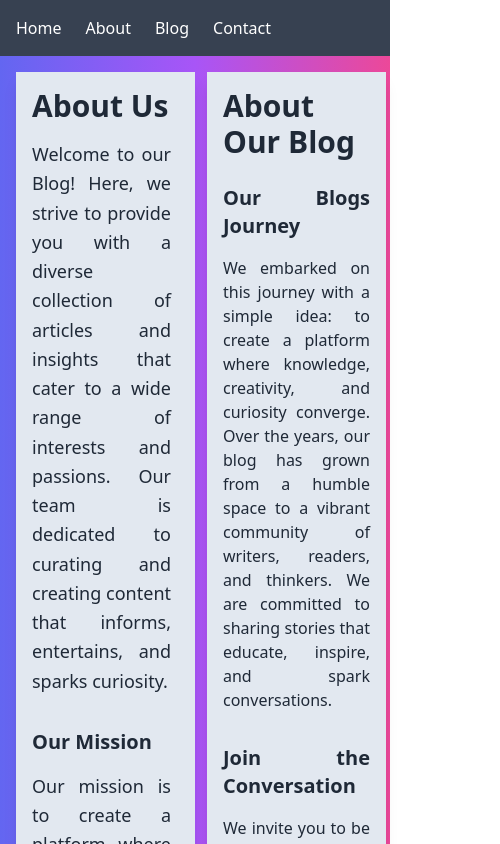
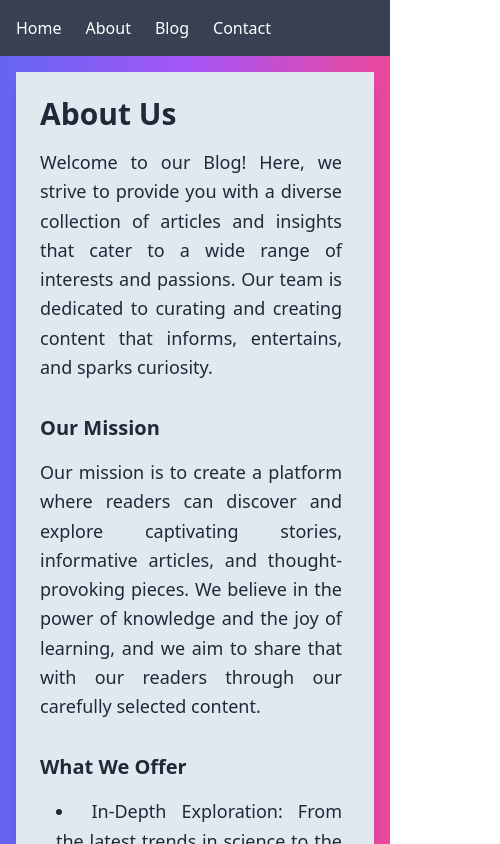
Before and after one commit to raselrana22/Simple-Blog-Application-With-RestAPI, a Next.js app: page /about in a window 390 px wide. Shown: the top 844 px of the page, 500 px wide, since content can reach past the window. Built offline with nearby package versions, Linux system fonts and the light colour scheme.

Commit message:
Make the about page responsive

```diff
--- a/src/app/(pages)/about/page.js
+++ b/src/app/(pages)/about/page.js
@@ -3,14 +3,14 @@ import AbutBlog from "@/app/components/aboutBlog";
 
 export default function About() {
     return (
-        <div className="flex p-4 bg-gradient-to-r from-indigo-500 via-purple-500 to-pink-500">
-            <div className="w-1/2 bg-slate-200 shadow-lg mr-2 text-justify">
-                <div className="mr-2">
+        <div className="flex flex-col md:flex-row p-4 bg-gradient-to-r from-indigo-500 via-purple-500 to-pink-500">
+            <div className="w-full pr-2 md:w-1/2 bg-slate-200 shadow-lg mb-2 md:mb-0 md:mr-2 text-justify">
+                <div className="p-2">
                     <AboutPage />
                 </div>
             </div>
-            <div className="w-1/2 bg-slate-200 shadow-lg ml-1 text-justify">
-                <div>
+            <div className="w-full pr-2 md:w-1/2 bg-slate-200 shadow-lg text-justify">
+                <div className="p-2">
                     <AbutBlog />
                 </div>
             </div>
```
